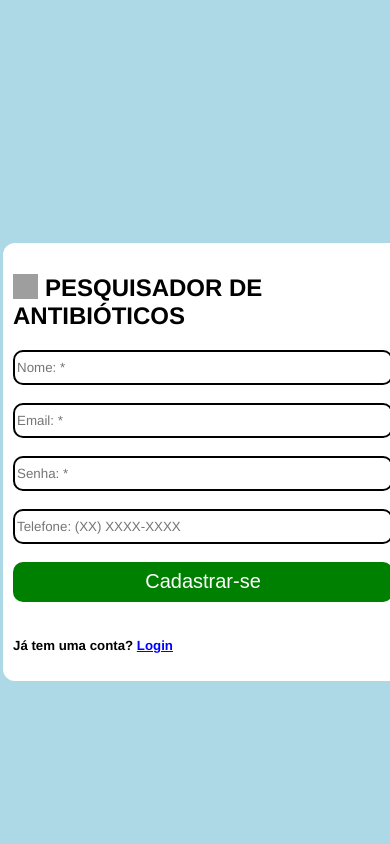
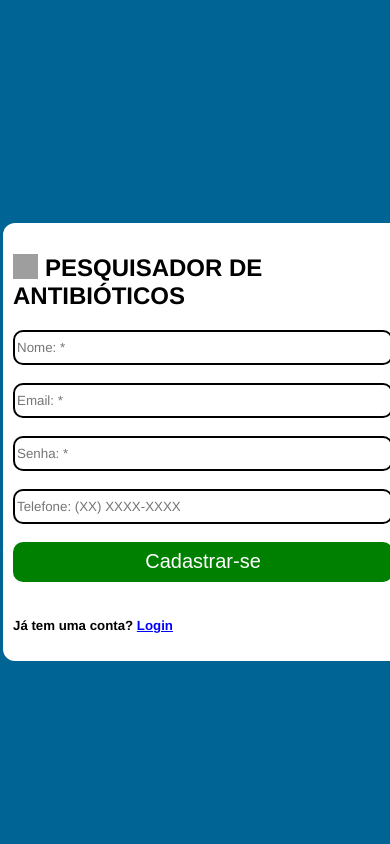
Before and after one commit to arthurbaccan/ATBSearch, a PHP site: page /cadastro.html in a window 390 px wide. Run offline with PHP 8.4, Linux system fonts and the light colour scheme; grey boxes are pictures that could not be loaded.

Commit message:
Add files via upload
3 sites "prontos", index, cadastro e login, já ta tudo certo pra apresentar o projeto css

```diff
--- a/HTML/cadastro.css
+++ b/HTML/cadastro.css
@@ -3,11 +3,13 @@ form.cadastro {
     padding: 1%;
     border-radius: 12px;
     width: 25%;
-    margin-top: 60%;
+    margin-top: 55%;
     background-color: white;
     min-width: 380px;
     position: center;
     padding: 10px;
+
+
 }
 
 img.image {
@@ -92,14 +94,6 @@ a.links-right:hover {
 
 body {
     margin: 0;
+    padding: 0;
+    background-color: #006494;
 }
-
-div.background {
-    position: absolute;
-    top: 0;
-    left: 0;
-    width: 100%;
-    height: 100%;
-    background-color: lightblue;
-    z-index: -1; /* Colocando a imagem atrás do conteúdo */
-}
--- a/HTML/cadastro.html
+++ b/HTML/cadastro.html
@@ -8,7 +8,6 @@
 	<title>Cadastro - Pesquisador de antibióticos</title>
 </head>
 <body>
-    <div class="background"></div>
     <div align="center">
         <table>
             <tr>
--- a/HTML/index.html
+++ b/HTML/index.html
@@ -59,7 +59,6 @@
 
 
     <button class="botao-arredondado">Versão Pro</button>
-    <br><br><br>
     <hr>
 
 
--- a/HTML/login.html
+++ b/HTML/login.html
@@ -8,7 +8,6 @@
 	<title>Login - Pesquisador de antibióticos</title>
 </head>
 <body>
-    <div class="background"></div>
     <div align="center">
         <table>
             <tr>
```
Also changed, not shown: HTML/index.css (+37 -4 lines), HTML/login.css (+7 -5 lines).
